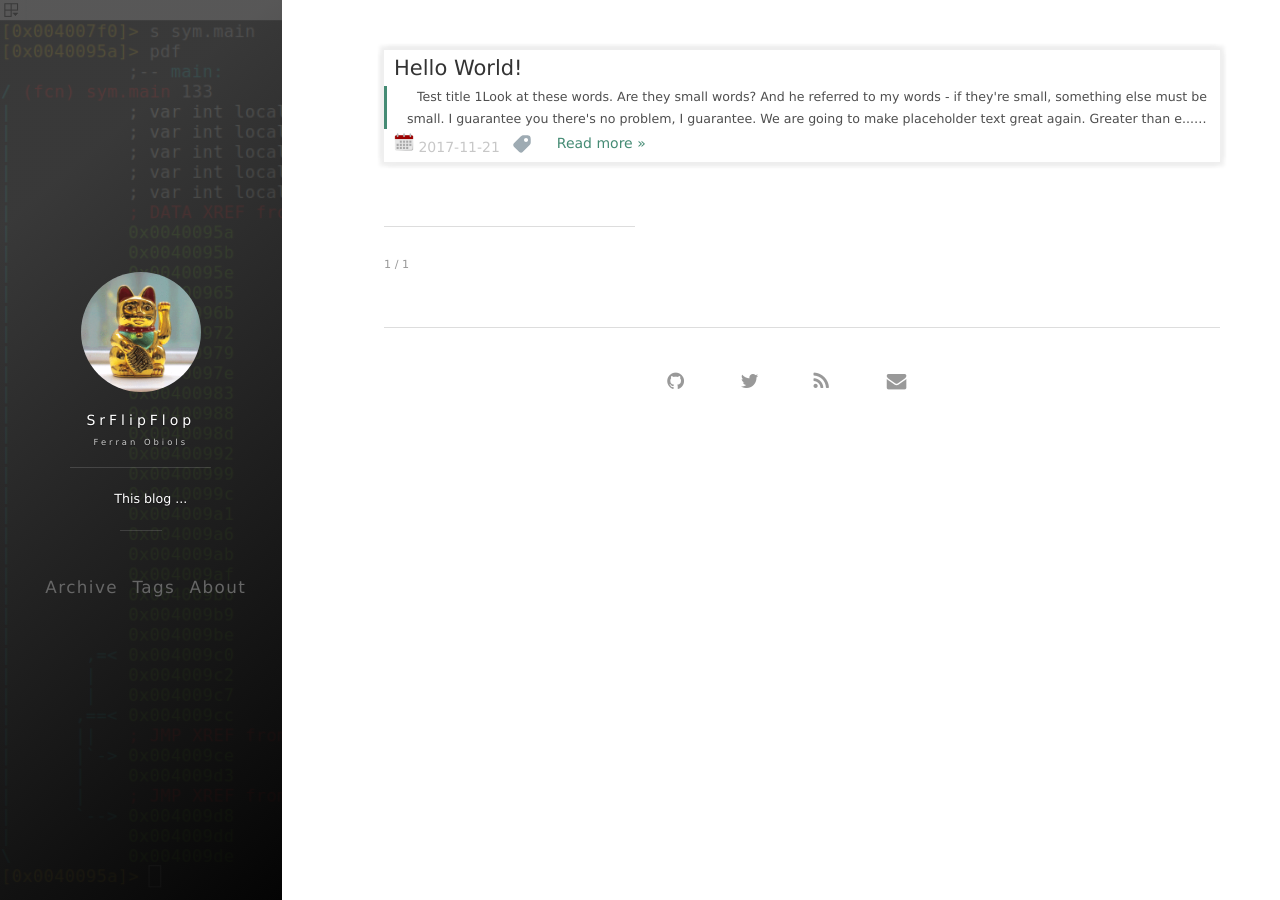
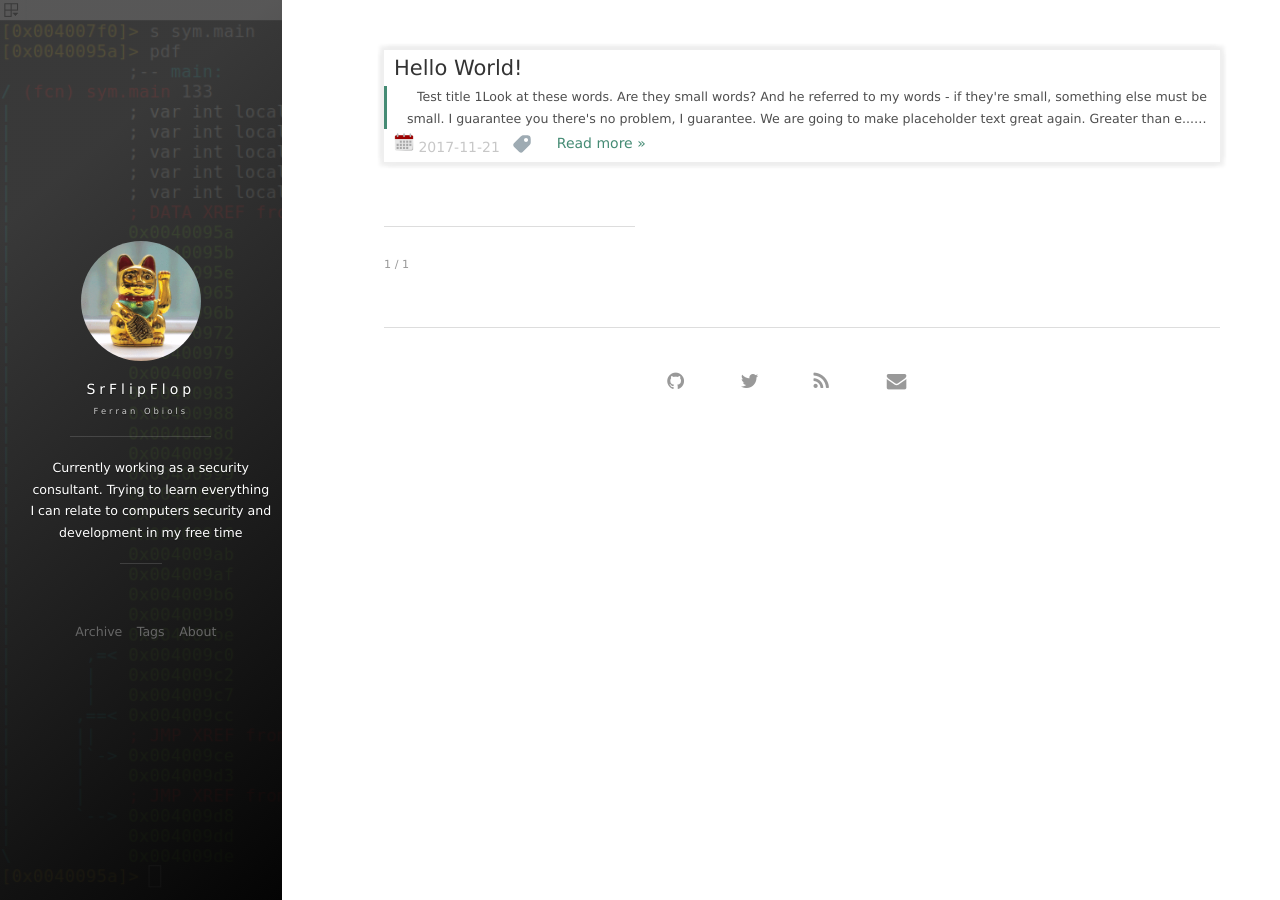
Before and after one commit to SrFlipFlop/srflipflop.github.io, a Jekyll site: the page built from index.html, in a window 1280 px wide. Built offline with Jekyll 4.4.1, drawn with Linux system fonts in a browser that asks for light colours; nearby versions of some CDN libraries; the list of posts is cut into pages by our own code; comment, search, counter and statistics services are not loaded.

Commit message:
change buttons and description

```diff
--- a/_config.yml
+++ b/_config.yml
@@ -1,7 +1,7 @@
 # Basic
 title: SrFlipFlop
 subtitle: Ferran Obiols
-description: This blog ...
+description: Currently working as a security consultant. Trying to learn everything I can relate to computers security and development in my free time
 avatarTitle: Avatar title
 avatarDesc: Avatar desc
 url: "https://srflipflop.github.io"
@@ -34,5 +34,5 @@ nav:
 
 # Pagination
 gems: [jekyll-paginate,jekyll-sitemap]
-paginate: 20
+paginate: 10
 paginate_path: "page/:num/"
--- a/_includes/side-panel.html
+++ b/_includes/side-panel.html
@@ -26,14 +26,14 @@
 
         <h1 class="panel-cover__title panel-title"><a href="/" title="link to homepage for {{ site.title }}" class="blog-button">{{ site.title }}</a></h1>
         {% if site.subtitle %}
-        <span class="panel-cover__subtitle panel-subtitle">{{site.subtitle}}</span>
+            <span class="panel-cover__subtitle panel-subtitle">{{site.subtitle}}</span>
         {% endif %}
         <hr class="panel-cover__divider" />
         <p class="panel-cover__description">{{ site.description }}</p>
         <hr class="panel-cover__divider panel-cover__divider--secondary" />
 
         {% if site.welcome_message %}
-        <p class="panel-cover__description">{{ site.welcome_message }}</p>
+            <p class="panel-cover__description">{{ site.welcome_message }}</p>
         {% endif %}
 
 
@@ -42,7 +42,7 @@
             <nav class="cover-navigation cover-navigation--primary">
               <ul class="navigation">
                 {% for item in site.nav %}
-                  <li class="navigation__item"><h1><a href="{{item.url}}" title="{{item.description}}">{{item.title}}</a></h1></li>
+                  <li class="navigation__item"><h2><a href="{{item.url}}" title="{{item.description}}">{{item.title}}</a></h2></li>
                 {% endfor %}
               </ul>
             </nav>
@@ -55,9 +55,9 @@
     </div>
 
     {% if site.cover_color %}
-    <div class="panel-cover--overlay cover-{{site.cover_color}}"></div>
+        <div class="panel-cover--overlay cover-{{site.cover_color}}"></div>
     {% else %}
-    <div class="panel-cover--overlay cover-disabled"></div>
+        <div class="panel-cover--overlay cover-disabled"></div>
     {% endif %}
   </div>
 </header>
--- a/_layouts/default.html
+++ b/_layouts/default.html
@@ -4,16 +4,11 @@
   {% include head.html %}
 
   <body>
-
     <span class="mobile btn-mobile-menu">
       <div class="nav_container">
          <nav class="nav-menu-item" style = "float:right">
-            <i class="nav-menu-item">
-              <a href="/#blog" title="Blog" class="blog-button">Blog</a>
-            </i>
             {% for item in site.nav %}
                 <i class="nav-menu-item">
-
                   <a href="{{item.url}}" title="{{item.description}}" class="btn-mobile-menu__icon">
                       {{item.title}}
                   </a>
```
